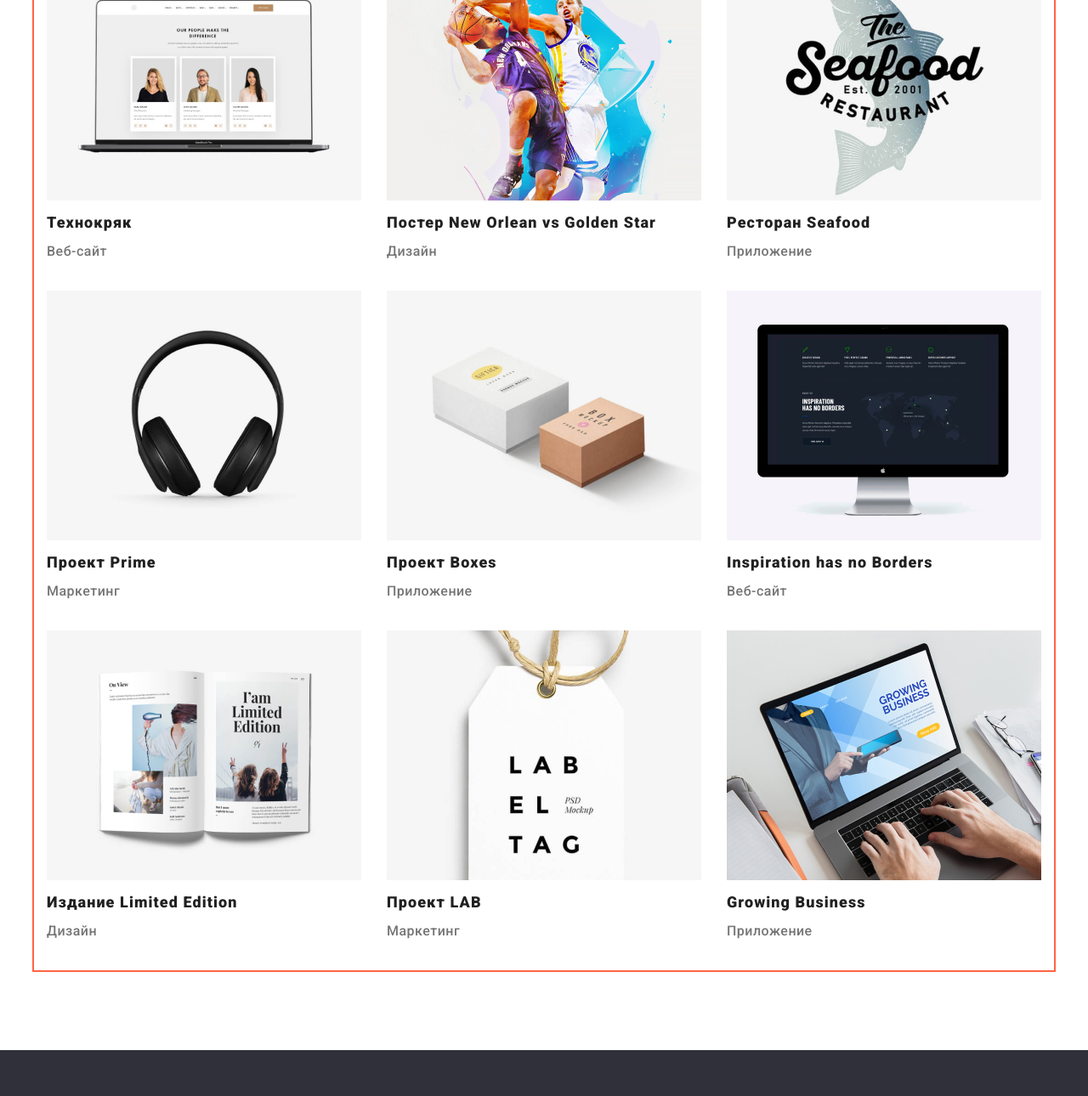
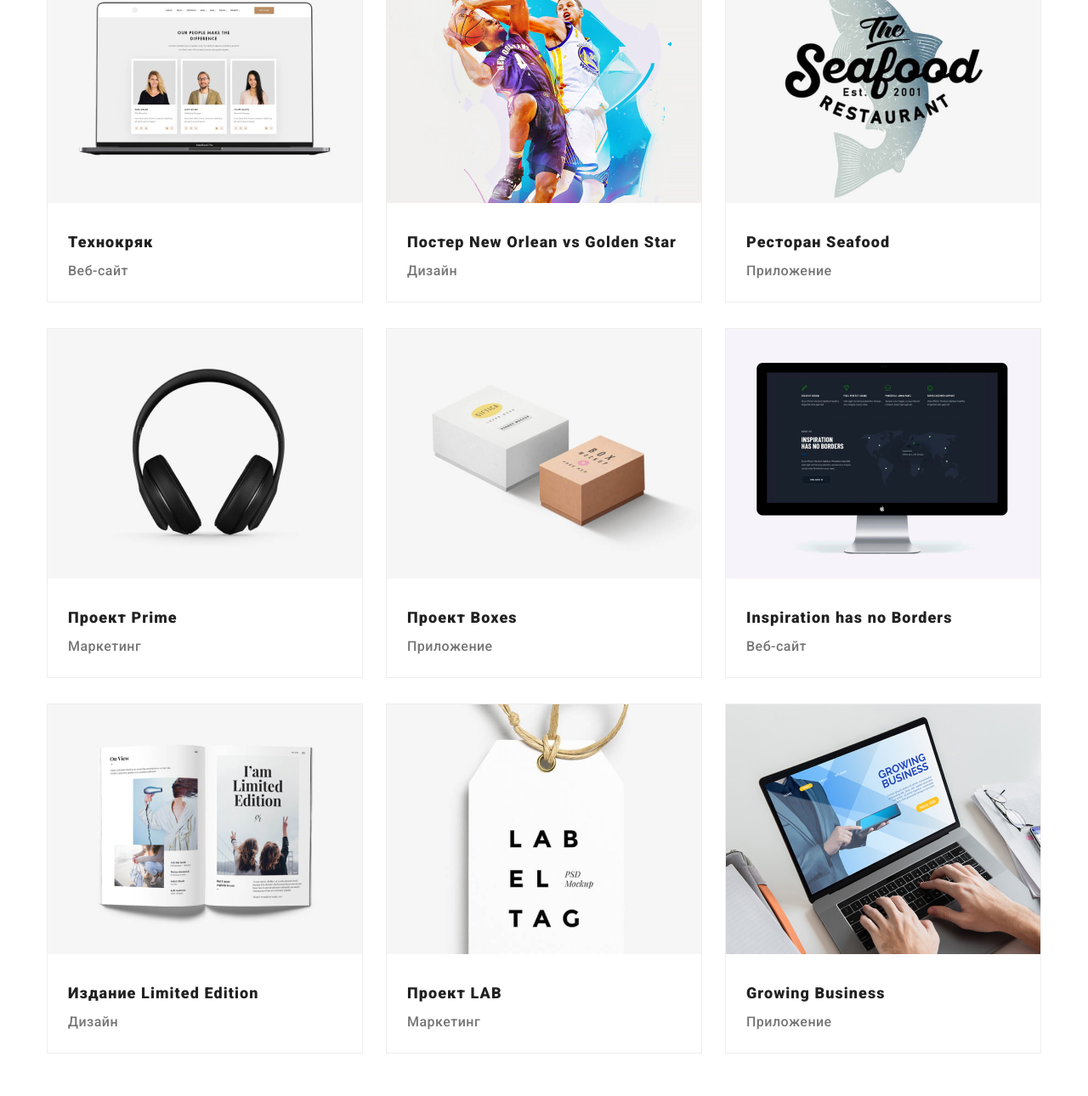
Before and after one commit to nvmrz/goit-markup-hw-03, a plain HTML site: page portfolio.html in a window 1280 px wide. Shown: the part 324-1614 px from the top of the page at 85% size. Drawn offline with nearby package versions, Linux system fonts and the light colour scheme.

Commit message:
1/29/2021

```diff
--- a/css/main.css
+++ b/css/main.css
@@ -50,9 +50,13 @@ body{
     margin-right: auto;
     padding: 0px 15px;
     margin-bottom: 0px;
-    outline: 2px solid tomato;
 
 }
+.header{
+    margin-bottom: 94px;
+    border: 1px solid #ECECEC;
+}
+
 
 /* logo */
 
@@ -131,6 +135,7 @@ body{
 /* hero */
 .hero{
     text-align: center;
+    padding-bottom: 94px;
 }
 .hero-title{
     font-weight: 900;
@@ -163,9 +168,10 @@ body{
 
 /* Section */
 .section{
-    padding-top: 94px;
     padding-bottom: 94px;
 }
+
+
 
 /* features */
 
@@ -231,6 +237,7 @@ body{
 .team-list{
     display: flex;
     justify-content: space-between;
+    text-align: center;
 }
 .team-title{
     font-weight: 500;
--- a/css/portfolio.css
+++ b/css/portfolio.css
@@ -92,4 +92,11 @@ h3{
 
 .portfolio-items{
     margin-bottom: 30px;
+    border: 1px solid #EEEEEE;
+    box-sizing: border-box;
 }
+
+
+.portfolio-td{
+    padding: 20px 24px;
+}
--- a/portfolio.html
+++ b/portfolio.html
@@ -12,7 +12,7 @@
 </head>
 <body>
     <!-- Header - Navigation -->
-    <header>
+    <header class="header">
         <div class="container main-nav">
         <nav class="nav">
             <div class="full-logo">
@@ -47,71 +47,87 @@
             <li class="item"><button class="filter-button">Дизайн</button></li>
             <li class="item"><button class="filter-button">Маркетинг</button></li>
         </ul>
-    </div>
     <!-- portfilio -->
-         <div class="container">
          <ul class="portfolio list">
         <li class="portfolio-items">
             <a href="" class="list">
                 <img src="./images/portfilio/technokryak.jpg" width="370" alt="Мокап с ноутбуком">
+                <div class="portfolio-td">
                     <h3 class="portfolio-title">Технокряк</h3>
                     <p class="portfolio-description">Веб-сайт</p>
                 </a>
+                </div>
         </li>
         <li class="portfolio-items">
             <a href="" class="list">
                 <img src="./images/portfilio/poster-new-orlean.jpg" width="370" alt="Постер New Orlean">
+                <div class="portfolio-td">
                     <h3 class="portfolio-title">Постер New Orlean vs Golden Star</h3>
                     <p class="portfolio-description">Дизайн</p>
+                </div>
             </a>
         </li>
         <li class="portfolio-items">
             <a href="" class="list">
                 <img src="./images/portfilio/seafood.jpg" width="370" alt="постер ресторана">
+                <div class="portfolio-td">
                     <h3 class="portfolio-title">Ресторан Seafood</h3>
                     <p class="portfolio-description">Приложение</p>
+                </div>
             </a>
         </li>
         <li class="portfolio-items">
             <a href="" class="list">
                 <img src="./images/portfilio/prime.jpg" width="370" alt="Наушники">
+                <div class="portfolio-td">
                     <h3 class="portfolio-title">Проект Prime</h3>
                     <p class="portfolio-description">Маркетинг</p>
+                </div>
             </a>
         </li>
         <li class="portfolio-items">
             <a href="" class="list">
                 <img src="./images/portfilio/boxes.jpg" width="370" alt="коробки">
+                <div class="portfolio-td">
                     <h3 class="portfolio-title">Проект Boxes</h3>
                     <p class="portfolio-description">Приложение</p>
+                </div>
             </a>
         </li>
         <li class="portfolio-items">
             <a href="" class="list">
                 <img src="./images/portfilio/inspiration.jpg" width="370" alt="Моноблок">
+                <div class="portfolio-td">
                     <h3 class="portfolio-title">Inspiration has no Borders</h3>
                     <p class="portfolio-description">Веб-сайт</p>
+                </div>
             </a>
         </li>
         <li class="portfolio-items">
             <a href="" class="list">
                 <img src="./images/portfilio/limited-edition.jpg" width="370" alt="журнал">
+                <div class="portfolio-td">
                     <h3 class="portfolio-title">Издание Limited Edition</h3>
                     <p class="portfolio-description">Дизайн</p>
+                </div>
             </a>
         </li>
         <li class="portfolio-items">
             <a href="" class="list">
                 <img src="./images/portfilio/lab.jpg" width="370" alt="бирка с лого">
+               <div class="portfolio-td">
                     <h3 class="portfolio-title">Проект LAB</h3>
                     <p class="portfolio-description">Маркетинг</p>
+               </div>
             </a>
         </li>
         <li class="portfolio-items">
             <a href="" class="list">
                 <img src="./images/portfilio/growing.jpg" width="370" alt="ноутбук">
+                <div class="portfolio-td">
                     <h3 class="portfolio-title">Growing Business</h3>
                     <p class="portfolio-description">Приложение</p>
+                </div>
             </a>
         </li>
     </ul>
```
Also changed, not shown: index.html (+1 -1 lines). Lines whose indentation alone changed are shown as unchanged.
